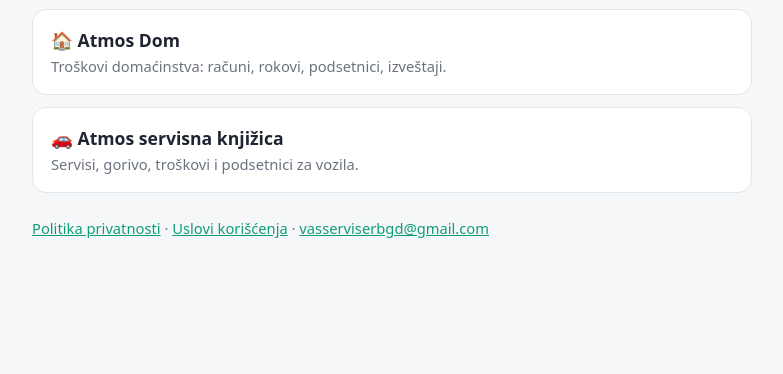
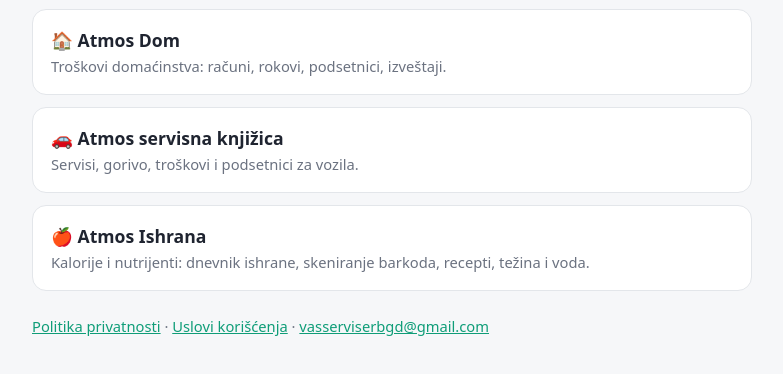
Before and after one commit to gembirdt-bit/gembirdt-bit.github.io, a plain HTML site: page index.html in a window 1280 px wide. Shown: the part 106-480 px from the top of the page, without its empty margins (248-1031 px from the left). Drawn offline with Linux system fonts and the light colour scheme.

Commit message:
Dodata Atmos Ishrana na spisak aplikacija i u zajedničku politiku privatnosti i uslove
Co-Authored-By: Claude Opus 5.5 <noreply@anthropic.com>
Claude-Session: https://claude.ai/code/session_01PSZyKLLqACzTKwcxeUDt1K

```diff
--- a/index.html
+++ b/index.html
@@ -7,5 +7,6 @@ h1{font-size:1.7rem;margin:0 0 4px}.c{display:block;background:#fff;border:1px s
 <body><main><h1>Atmos aplikacije</h1><div class="m">Autor: Gemb-Bit Željko Ilić</div>
 <a class="c" href="atmosdom/"><b>🏠 Atmos Dom</b><div class="m">Troškovi domaćinstva: računi, rokovi, podsetnici, izveštaji.</div></a>
 <a class="c" href="atmos-auto-servisna-knjizica/"><b>🚗 Atmos servisna knjižica</b><div class="m">Servisi, gorivo, troškovi i podsetnici za vozila.</div></a>
+<a class="c" href="atmos-ishrana/"><b>🍎 Atmos Ishrana</b><div class="m">Kalorije i nutrijenti: dnevnik ishrane, skeniranje barkoda, recepti, težina i voda.</div></a>
 <p class="m" style="margin-top:24px"><a href="privatnost.html">Politika privatnosti</a> · <a href="uslovi.html">Uslovi korišćenja</a> · <a href="mailto:vasserviserbgd@gmail.com">vasserviserbgd@gmail.com</a></p>
 </main></body></html>
```
